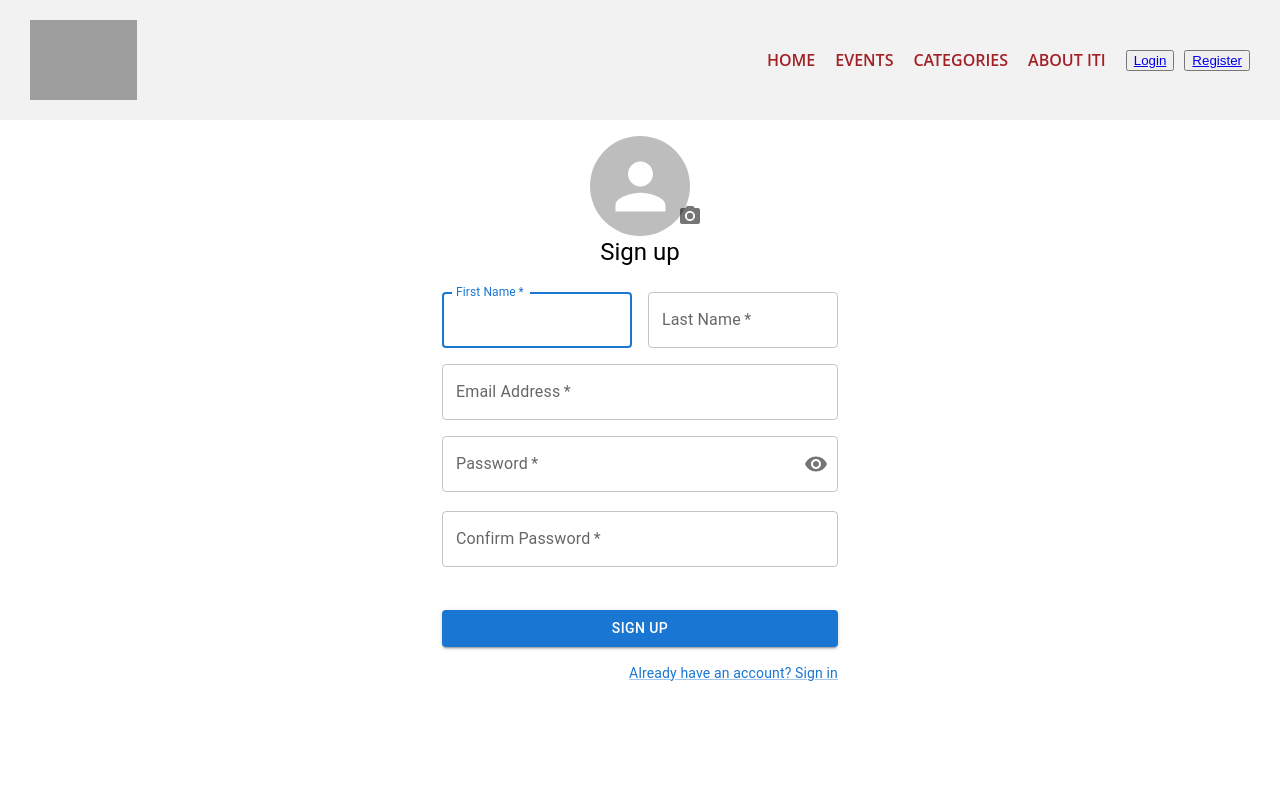
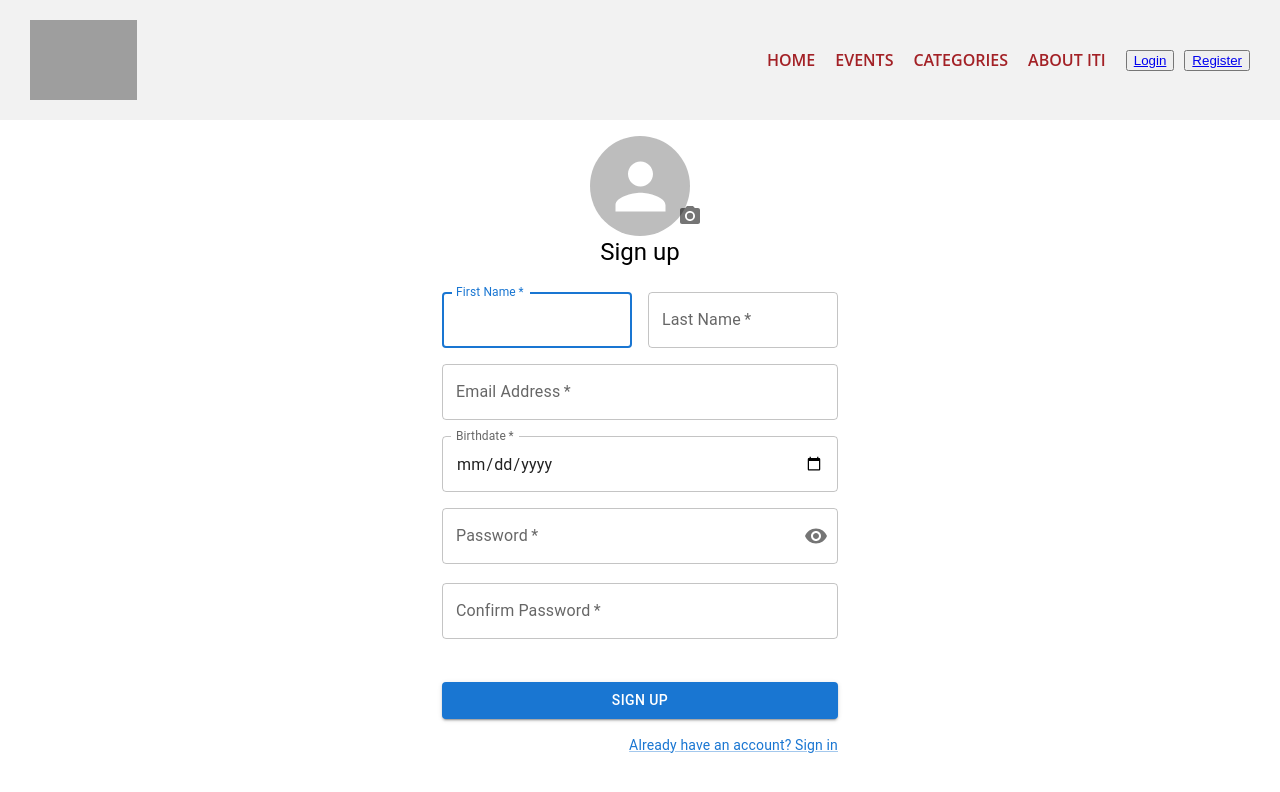
Before and after one commit to Abanoubmedhatseif/iti-events-client, a React (Vite) app: page /register in a window 1280 px wide. Shown: the top 792 px of the page. Built offline with nearby package versions, Linux system fonts and the light colour scheme; no server answers; grey boxes are pictures that could not be loaded.

Commit message:
feat: Add birthdate field to user registration form fix: fix api errors

```diff
--- a/src/api/index.js
+++ b/src/api/index.js
@@ -39,7 +39,7 @@ export const isTokenExpired = (token) => {
 
 // Function to refresh access token
 const refreshAccessToken = async (store, refreshToken) => {
-  await store.dispatch(refreshTokenAction(refreshToken));
+  await store.dispatch(refreshTokenAction(`Bearer ${refreshToken}`));
   return selectAccessToken(store.getState());
 };
 
--- a/src/pages/UserRegister.jsx
+++ b/src/pages/UserRegister.jsx
@@ -26,22 +26,22 @@ import { useSelector } from "react-redux";
 import { useNavigate } from "react-router-dom";
 import { Link as LinkR } from "react-router-dom";
 
-// Initial state for the form
 const initialState = {
   firstName: "",
   lastName: "",
   email: "",
   password: "",
   confirmPassword: "",
+  birthdate: "", // Add birthdate to the initial state
 };
 
-// Initial state for error handling
 const initialErrorState = {
   firstName: false,
   lastName: false,
   email: false,
   password: false,
   confirmPassword: false,
+  birthdate: false, // Add birthdate to the error state
 };
 
 // Component for user registration (sign up)
@@ -90,7 +90,8 @@ export default function Register() {
       !formData.password.match(
         /^(?=.*[A-Za-z])(?=.*\d)(?=.*[@$!%*?&])[A-Za-z\d@$!%*?&]{8,}$/
       ) ||
-      formData.confirmPassword !== formData.password
+      formData.confirmPassword !== formData.password ||
+      formData.birthdate.length === 0 // Validate birthdate
     ) {
       setError({
         firstName: formData.firstName.length === 0,
@@ -102,6 +103,7 @@ export default function Register() {
           /^(?=.*[A-Za-z])(?=.*\d)(?=.*[@$!%*?&])[A-Za-z\d@$!%*?&]{8,}$/
         ),
         confirmPassword: formData.confirmPassword !== formData.password,
+        birthdate: formData.birthdate.length === 0, // Add birthdate error handling
       });
     } else {
       /* const formDataCopy = new FormData();
@@ -112,6 +114,7 @@ export default function Register() {
       /* if (formData.profile_image) {
         formDataCopy.append("profile_image", formData.profile_image);
       } */
+      // Removes confirmPassword field from form data
       const { confirmPassword, ...formDataCopy } = formData;
       // Dispatches sign-up action if form data is valid
       dispatch(registerAction(formDataCopy));
@@ -218,6 +221,24 @@ export default function Register() {
                 onChange={handleChange}
               />
             </Grid>
+            {/* Birthdate */}
+            <Grid item xs={12}>
+              <TextField
+                required
+                fullWidth
+                id="birthdate"
+                label="Birthdate"
+                name="birthdate"
+                type="date"
+                InputLabelProps={{ shrink: true }}
+                value={formData.birthdate}
+                error={error.birthdate}
+                helperText={
+                  error.birthdate ? "Please enter your birthdate." : false
+                }
+                onChange={handleChange}
+              />
+            </Grid>
             {/* Password */}
             <Grid item xs={12}>
               <FormControl
--- a/src/store/auth/authApi.js
+++ b/src/store/auth/authApi.js
@@ -7,7 +7,7 @@ export const login = (
 export const register = (registerData /* : FormData */) =>
   api.post("auth/register/", registerData);
 export const refreshToken = (refreshToken /* : string */) =>
-  refreshApi.post("auth/refresh-token/", { refresh: refreshToken });
+  refreshApi.post("auth/refresh/", { refreshToken });
 export const getUserData = () => api.get("users/me/");
 
 //Not done in backend yet
--- a/src/store/auth/authSlice.js
+++ b/src/store/auth/authSlice.js
@@ -12,12 +12,21 @@ import {
 } from "./authActions";
 import { toast } from "react-toastify";
 
+const parseLocalStorageUser = () => {
+  try {
+    return JSON.parse(localStorage.getItem("user") || "null");
+  } catch (e) {
+    console.error("Failed to parse user from localStorage", e);
+    return null;
+  }
+};
+
 const initialState = {
   accessToken: localStorage.getItem("accessToken") || "",
   refreshToken: localStorage.getItem("refreshToken") || "",
   loading: false,
   error: false,
-  user: JSON.parse(localStorage.getItem("user") || "null"),
+  user: parseLocalStorageUser(),
   errorData: null,
 };
 
@@ -106,8 +115,8 @@ const authSlice = createSlice({
       .addCase(editUserAction.fulfilled, (state, action) => {
         state.loading = false;
         state.error = false;
-        state.user = action.payload;
-        localStorage.setItem("user", JSON.stringify(action.payload));
+        state.user = action.payload.user;
+        localStorage.setItem("user", JSON.stringify(action.payload.user));
       })
       .addCase(
         editUserAction.rejected,
```
